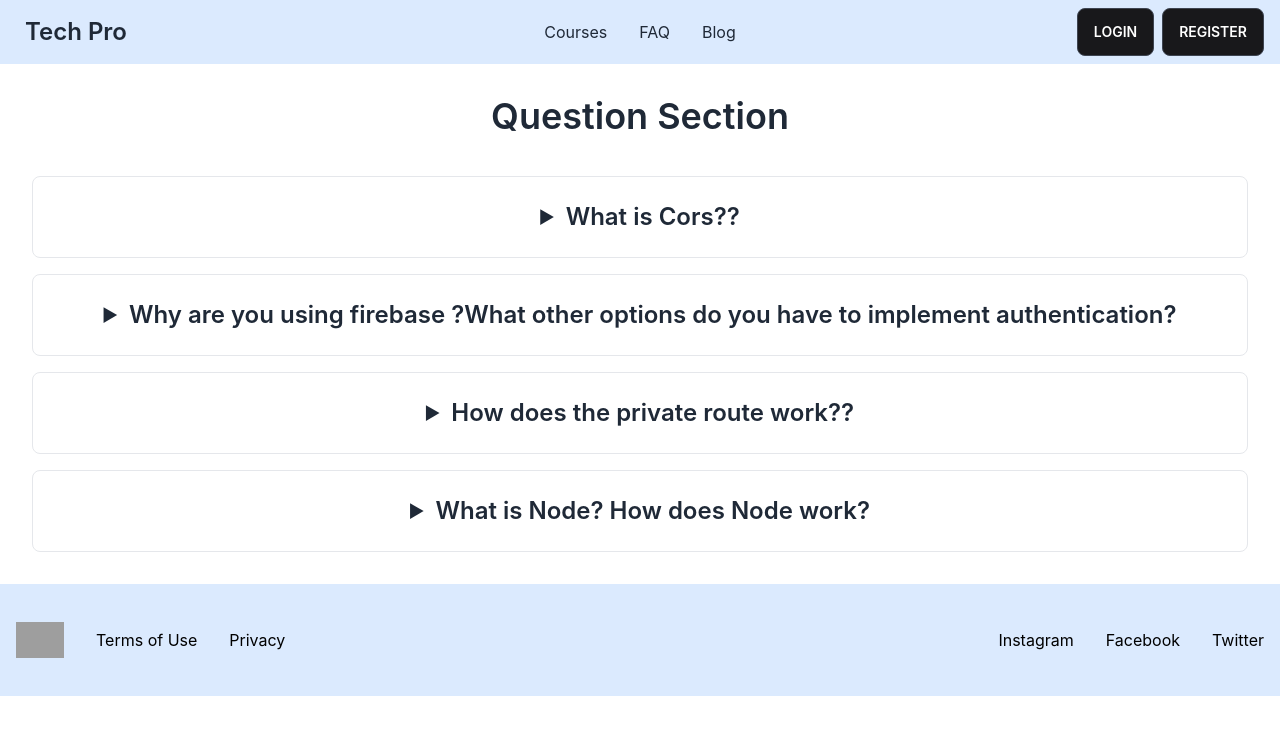
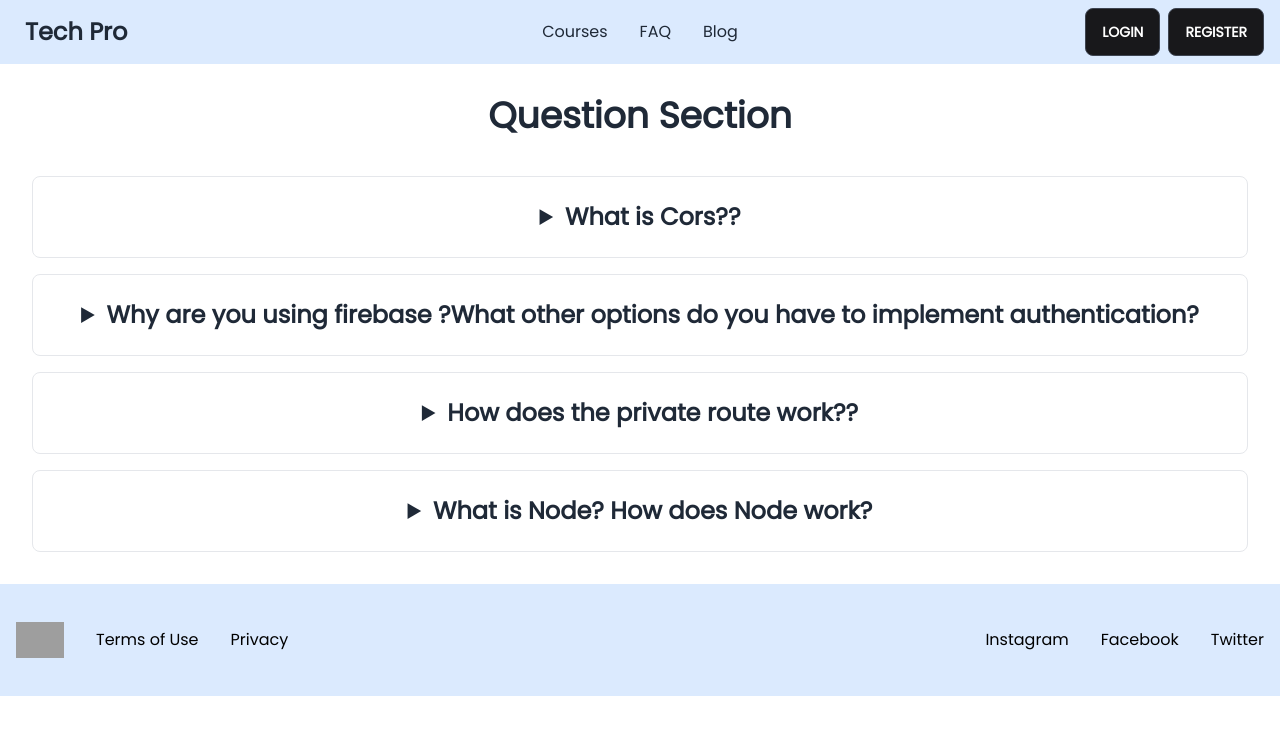
Before and after one commit to abrarasif11/Tech-Pro, a React (Create React App) app: page /blog in a window 1280 px wide. Shown: the top 734 px of the page. Built offline with nearby package versions, Linux system fonts and the light colour scheme; grey boxes are pictures that could not be loaded.

Commit message:
added-ggogle-font

```diff
--- a/src/FAQ/Blog/Blog.js
+++ b/src/FAQ/Blog/Blog.js
@@ -3,7 +3,7 @@ import React from 'react';
 const Blog = () => {
     return (
         <div>
-            <section className="dark:bg-gray-800 dark:text-gray-100">
+            <section className="dark:bg-gray-800 font-poppins dark:text-gray-100">
 	<div className="container flex flex-col justify-center px-4 py-8 mx-auto md:p-8">
 		<h2 className="text-2xl font-semibold sm:text-4xl"> Question Section </h2>
 
--- a/src/component/Course/Course.js
+++ b/src/component/Course/Course.js
@@ -3,12 +3,12 @@ import React from 'react';
 const Course = ({course}) => {
     return (
         <div>
-            <div className="max-w-xs rounded-md shadow-md dark:bg-gray-900 dark:text-gray-100">
+            <div className="font-poppins text-lg mb-10 max-w-xs rounded-md shadow-md dark:bg-gray-900 dark:text-gray-100">
 	<img src={course.picture} alt="" className="object-cover object-center w-full rounded-t-md h-72 dark:bg-gray-500" />
 	<div className="flex flex-col justify-between p-6 space-y-8">
 		<div className="space-y-2">
 			<h2 className="text-3xl font-semibold tracking-wide">{course.name}</h2>
-
+			<p>Course Duration : {course.duration}</p>
 		</div>
 		<button type="button" className="flex items-center justify-center w-full p-3 font-semibold tracking-wide rounded-md bg-black hover:bg-slate-900	 text-white">Course Details</button>
 	</div>
--- a/src/component/ErrorPage/ErrorPage.js
+++ b/src/component/ErrorPage/ErrorPage.js
@@ -5,12 +5,12 @@ const ErrorPage = () => {
         <section className="flex items-center h-full p-16 dark:bg-gray-900 dark:text-gray-100">
         <div className="container flex flex-col items-center justify-center px-5 mx-auto my-8">
             <div className="max-w-md text-center">
-                <h2 className="mb-8 font-extrabold text-9xl dark:text-gray-600">
-                    <span className="sr-only">Error</span>404
+                <h2 className="mb-8 font-poppins font-extrabold text-9xl dark:text-gray-600">
+                    <span className="sr-only font-poppins">Error</span>404
                 </h2>
-                <p className="text-2xl font-semibold md:text-3xl">Sorry, we couldn't find this page.</p>
-                <p className="mt-4 mb-8 dark:text-gray-400">But dont worry, you can find plenty of other things on our homepage.</p>
-                <a rel="noopener noreferrer" href="#" className="px-8 py-3 font-semibold rounded bg-black text-white">Back to homepage</a>
+                <p className="text-2xl font-poppins font-semibold md:text-3xl">Sorry, we couldn't find this page.</p>
+                <p className="mt-4 font-poppins mb-8 dark:text-gray-400">But dont worry, you can find plenty of other things on our homepage.</p>
+                <a rel="noopener noreferrer" href="#" className="px-8 py-3 font-semibold rounded bg-black text-white font-poppins">Back to homepage</a>
             </div>
         </div>
     </section>
--- a/src/component/Footer/Footer.js
+++ b/src/component/Footer/Footer.js
@@ -2,7 +2,7 @@ import React from 'react';
 
 const Footer = () => {
     return (
-		<footer className="px-4 py-8 bg-blue-100 text-black">
+		<footer className="px-4 font-poppins py-8 bg-blue-100 text-black">
 		<div className="container flex flex-wrap items-center justify-center mx-auto space-y-4 sm:justify-between sm:space-y-0">
 			<div className="flex flex-row pr-3 space-x-4 sm:space-x-8">
 				<div className="flex items-center justify-center flex-shrink-0 w-12 h-12 rounded-full dark:bg-violet-400">
--- a/src/component/Header.js
+++ b/src/component/Header.js
@@ -11,7 +11,7 @@ const Header = () => {
           </label>
           <ul tabIndex={0} className="menu menu-compact dropdown-content mt-3 p-2 shadow bg-base-100 rounded-box w-52">
             <li>
-              <Link to='/courses'>Courses</Link>
+              <Link className='font-poppins' to='/courses'>Courses</Link>
               </li>
             <li tabIndex={0}>
               <Link to='/faq' className="justify-between">
@@ -19,7 +19,7 @@ const Header = () => {
               </Link>
             </li>
             <li>
-              <Link to='/blog'>
+              <Link className='font-poppins' to='/blog'>
               Blog
               </Link>
               </li>
@@ -27,34 +27,34 @@ const Header = () => {
         </div>
         <div>
         {/* <a href=""><img className='w-1/12 rounded-l-full rounded-r-full' src="th.jpeg" alt="" /></a> */}
-        <a className="btn btn-ghost normal-case text-2xl">Tech Pro</a>
+        <a className= " font-poppins btn btn-ghost normal-case text-2xl">Tech Pro</a>
         </div>
       </div>
       <div className="navbar-center hidden lg:flex">
         <ul className="menu menu-horizontal p-0">
           <li>
-            <Link to='/courses'>
+            <Link className='font-poppins' to='/courses'>
             Courses
             </Link>
             </li>
           <li tabIndex={0}>
-            <Link to='/faq'>
+            <Link className='font-poppins' to='/faq'>
               FAQ
             </Link>
 
           </li>
           <li>
-            <Link to='/blog'>
+            <Link className='font-poppins' to='/blog'>
             Blog
             </Link>
             </li>
         </ul>
       </div>
       <div className="navbar-end ">
-        <Link to='/login' className='btn bg-zinc-900	 mr-2'>
+        <Link to='/login' className='text-sm font-poppins btn bg-zinc-900	 mr-2'>
           Login
         </Link>
-        <Link to='/register' className='btn bg-zinc-900	mr-2'>
+        <Link to='/register' className='font-poppins btn bg-zinc-900	mr-2'>
           Register
         </Link>
       </div>
--- a/src/index.css
+++ b/src/index.css
@@ -1,7 +1,8 @@
+@import url('https://fonts.googleapis.com/css2?family=Poppins&display=swap');
 @tailwind base;
 @tailwind components;
 @tailwind utilities;
-body {
+/* body {
   margin: 0;
   font-family: -apple-system, BlinkMacSystemFont, 'Segoe UI', 'Roboto', 'Oxygen',
     'Ubuntu', 'Cantarell', 'Fira Sans', 'Droid Sans', 'Helvetica Neue',
@@ -13,4 +14,4 @@ body {
 code {
   font-family: source-code-pro, Menlo, Monaco, Consolas, 'Courier New',
     monospace;
-}
+} */
--- a/tailwind.config.js
+++ b/tailwind.config.js
@@ -4,7 +4,11 @@ module.exports = {
     "./src/**/*.{js,jsx,ts,tsx}",
   ],
   theme: {
-    extend: {},
+    extend: {
+    },
+    fontFamily:{
+      poppins : ["Poppins", "sans-serif"]
+    }
   },
   plugins: [require("daisyui")],
 }
```
Also changed, not shown: src/App.js (+6 -1 lines).
